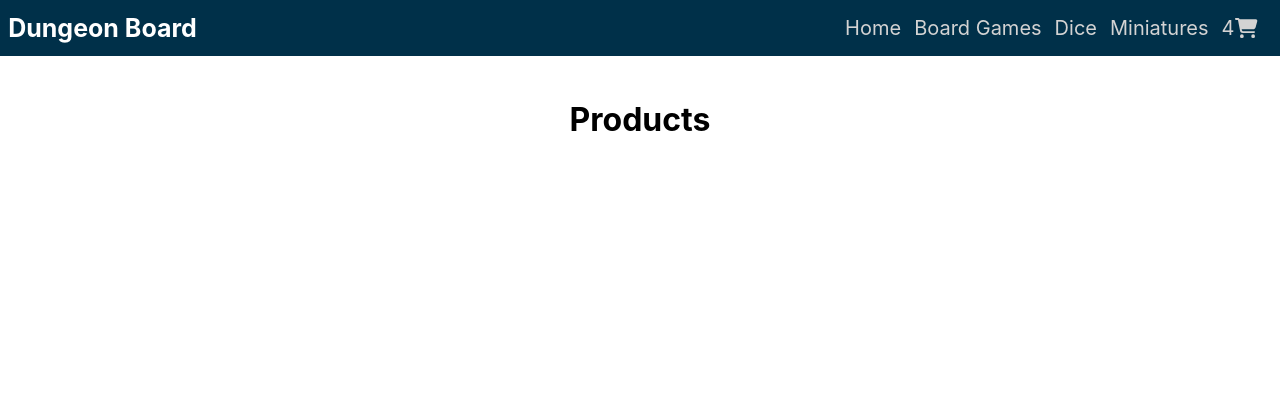
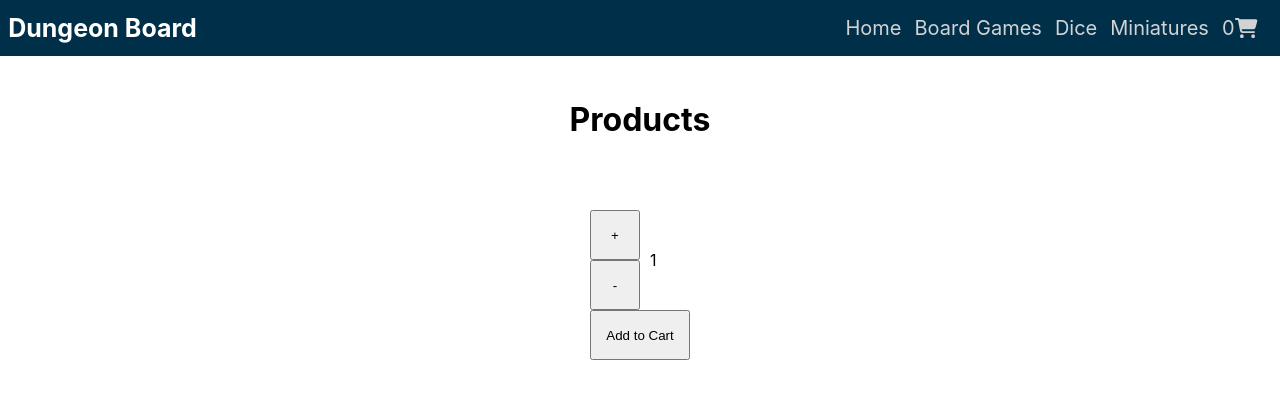
Before and after one commit to PabloGCH/proyecto-react-coderhouse, a React (Create React App) app: page / in a window 1280 px wide. Shown: the top 398 px of the page. Built offline with nearby package versions, Linux system fonts and the light colour scheme.

Commit message:
Added ItemCount component

```diff
--- a/src/App.js
+++ b/src/App.js
@@ -1,13 +1,18 @@
 import './App.css';
-
+import { useState } from 'react';
 import NavBar from './components/NavBar/NavBar';
 import ItemListContainer from './components/ItemListContainer/ItemListContainer';
 
 function App() {
+	const [cartCount, setCartCount] = useState(0);
+	const increaseCartCount = (amount) => {
+		setCartCount(cartCount + amount);
+	}
+
 	return (
 		<div className="App">
-			<NavBar/>
-			<ItemListContainer/>
+			<NavBar cartCount={cartCount}/>
+			<ItemListContainer onAdd={increaseCartCount}/>
 		</div>
 	);
 }
--- /dev/null
+++ b/src/components/ItemCount/ItemCount.css
@@ -0,0 +1,25 @@
+.ItemCount {
+	padding: 50px;
+	display: inline-flex;
+	flex-direction: column;
+}
+.ItemCount .controler {
+	display: flex;
+	flex-direction: row;
+	align-items: center;
+}
+.ItemCount .controler span {
+	margin-left: 10px;
+}
+.ItemCount .controler div {
+	display: flex;
+	flex-direction: column;
+}
+.ItemCount .controler div button {
+	width: 50px;
+	height: 50px;
+}
+.ItemCount .addButton {
+	width: 100px;
+	height: 50px;
+}
--- /dev/null
+++ b/src/components/ItemCount/ItemCount.js
@@ -0,0 +1,35 @@
+import { useState } from "react";
+import "./ItemCount.css";
+
+const ItemCount = ({stock, initial, onAdd}) => {
+	const [count, setcount] = useState(parseInt(initial));
+	const increment = () => {
+		if(count < stock) {
+			setcount(count + 1);
+		}
+	}
+	const decrement = () => {
+		if(count > 0) {
+			setcount(count - 1);
+		}
+	}
+	const add = () => {
+		if(stock > 0) {
+			onAdd(count);
+		}
+	}
+
+	return (
+		<div className="ItemCount">
+			<div className="controler">
+				<div>
+					<button onClick={increment}>+</button>
+					<button onClick={decrement}>-</button>
+				</div>
+				<span>{count}</span>
+			</div>
+			<button className="addButton" onClick={add}>Add to Cart</button>
+		</div>
+	)
+}
+export default ItemCount;
--- a/src/components/ItemListContainer/ItemListContainer.js
+++ b/src/components/ItemListContainer/ItemListContainer.js
@@ -1,9 +1,11 @@
 import "./ItemListContainer.css";
+import ItemCount from "../ItemCount/ItemCount.js";
 
-const ItemListContainer = () => {
+const ItemListContainer = ({onAdd}) => {
 	return (
 		<div className="ItemListContainer">
 			<h1>Products</h1>
+			<ItemCount stock="10" initial="1" onAdd={onAdd}/>
 		</div>
 	)
 }
--- a/src/components/NavBar/CartWidget/CartWidget.js
+++ b/src/components/NavBar/CartWidget/CartWidget.js
@@ -1,10 +1,10 @@
 import { FontAwesomeIcon } from '@fortawesome/react-fontawesome';
 import { faCartShopping } from '@fortawesome/free-solid-svg-icons';
 
-const CartWidget = ({quantity}) => {
+const CartWidget = ({cartCount}) => {
 	return (
 		<>
-			<span>{quantity}</span>
+			<span>{cartCount}</span>
 			<FontAwesomeIcon icon={faCartShopping}/>
 		</>
 	)
--- a/src/components/NavBar/NavBar.js
+++ b/src/components/NavBar/NavBar.js
@@ -2,7 +2,7 @@ import "./NavBar.css";
 
 import CartWidget from "./CartWidget/CartWidget";
 
-const NavBar = () => {
+const NavBar = ({cartCount}) => {
 	return (
 		<header>
 			<nav className="NavBar">
@@ -24,7 +24,7 @@ const NavBar = () => {
 					</li>
 					<li>
 						<a href="#">
-							<CartWidget quantity="4"/>
+							<CartWidget cartCount={cartCount}/>
 						</a>
 					</li>
 				</ul>
```
